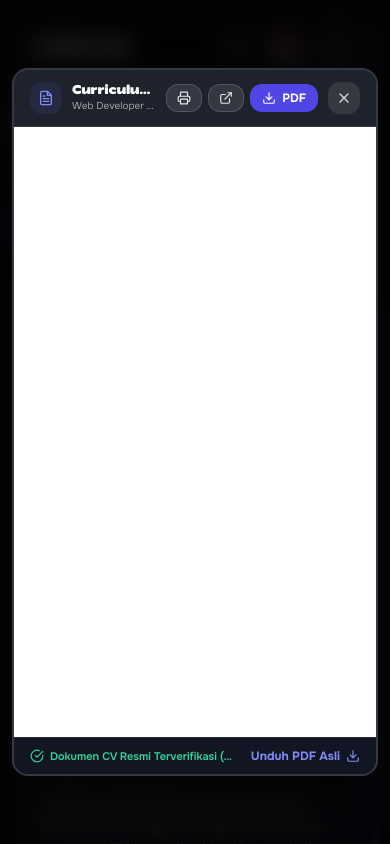
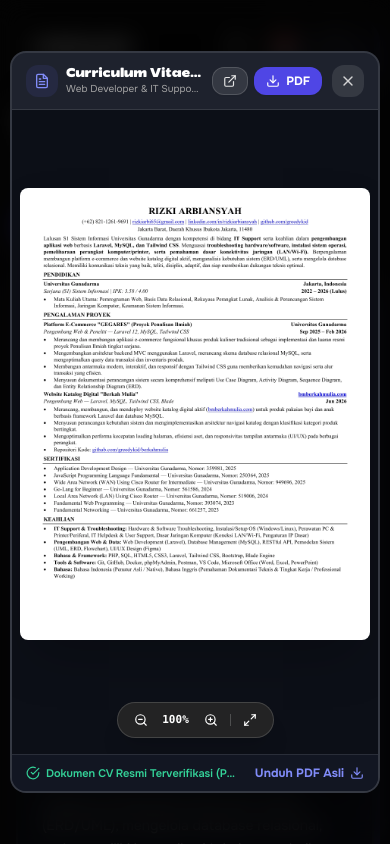
Before and after one commit to greedykid/portofolio-v3, a Next.js app: page /about in a window 390 px wide. Both pictures are taken after a click on the button "Unduh CV / Resume". Shown: the top 844 px of the page. Built offline with nearby package versions, Linux system fonts and the light colour scheme.

Commit message:
fix(resume): use high-res document viewer with zoom for 100% mobile compatibility

```diff
--- a/src/common/components/elements/ResumeModal.tsx
+++ b/src/common/components/elements/ResumeModal.tsx
@@ -1,7 +1,17 @@
 'use client';
 
 import { useEffect, useState } from 'react';
-import { FiX, FiDownload, FiPrinter, FiExternalLink, FiCheckCircle, FiFileText } from 'react-icons/fi';
+import {
+  FiX,
+  FiDownload,
+  FiPrinter,
+  FiExternalLink,
+  FiCheckCircle,
+  FiFileText,
+  FiZoomIn,
+  FiZoomOut,
+  FiMaximize2,
+} from 'react-icons/fi';
 import { PROFILE } from '@/common/constant/data';
 import { useLanguage } from '@/common/context/LanguageContext';
 
@@ -13,7 +23,10 @@ interface ResumeModalProps {
 export default function ResumeModal({ isOpen, onClose }: ResumeModalProps) {
   const { locale } = useLanguage();
   const [loading, setLoading] = useState(true);
+  const [zoom, setZoom] = useState(100);
   const pdfUrl = '/documents/CV_Rizki_Arbiansyah.pdf';
+  const previewWebp = '/documents/cv-preview.webp';
+  const previewPng = '/documents/cv-preview.png';
 
   useEffect(() => {
     const handleKeyDown = (e: KeyboardEvent) => {
@@ -25,6 +38,7 @@ export default function ResumeModal({ isOpen, onClose }: ResumeModalProps) {
       window.addEventListener('keydown', handleKeyDown);
       document.body.style.overflow = 'hidden';
       setLoading(true);
+      setZoom(100);
     }
     return () => {
       window.removeEventListener('keydown', handleKeyDown);
@@ -35,32 +49,26 @@ export default function ResumeModal({ isOpen, onClose }: ResumeModalProps) {
   if (!isOpen) return null;
 
   const handlePrint = () => {
-    const iframe = document.getElementById('resume-pdf-iframe') as HTMLIFrameElement | null;
-    if (iframe?.contentWindow) {
-      try {
-        iframe.contentWindow.focus();
-        iframe.contentWindow.print();
-        return;
-      } catch {
-        // Fallback if cross-origin or direct print blocked
-      }
-    }
     window.open(pdfUrl, '_blank');
   };
+
+  const handleZoomIn = () => setZoom((prev) => Math.min(prev + 20, 200));
+  const handleZoomOut = () => setZoom((prev) => Math.max(prev - 20, 60));
+  const handleResetZoom = () => setZoom(100);
 
   return (
     <div
       role="dialog"
       aria-modal="true"
-      className="fixed inset-0 z-[1000] flex items-center justify-center p-3 sm:p-5 md:p-6 bg-black/80 backdrop-blur-md transition-opacity animate-in fade-in duration-200"
+      className="fixed inset-0 z-[1000] flex items-center justify-center p-2.5 sm:p-5 md:p-6 bg-black/80 backdrop-blur-md transition-opacity animate-in fade-in duration-200"
       onClick={(e) => {
         if (e.target === e.currentTarget) onClose();
       }}
     >
-      <div className="relative flex flex-col w-full max-w-4xl h-[84vh] sm:h-[86vh] max-h-[900px] rounded-2xl sm:rounded-3xl border-2 border-neutral-300 dark:border-white/15 bg-white dark:bg-[#121622] shadow-2xl overflow-hidden animate-in zoom-in-95 duration-200 my-auto">
+      <div className="relative flex flex-col w-full max-w-4xl h-[88vh] sm:h-[86vh] max-h-[920px] rounded-2xl sm:rounded-3xl border-2 border-neutral-300 dark:border-white/15 bg-white dark:bg-[#121622] shadow-2xl overflow-hidden animate-in zoom-in-95 duration-200 my-auto">
         {/* Header Bar */}
-        <div className="flex items-center justify-between gap-3 px-4 sm:px-6 py-3 sm:py-3.5 border-b border-neutral-200 dark:border-white/10 bg-neutral-50/90 dark:bg-white/5 shrink-0">
-          <div className="flex items-center gap-2.5 sm:gap-3 min-w-0">
+        <div className="flex items-center justify-between gap-2.5 px-3.5 sm:px-6 py-3 sm:py-3.5 border-b border-neutral-200 dark:border-white/10 bg-neutral-50/90 dark:bg-white/5 shrink-0">
+          <div className="flex items-center gap-2 sm:gap-3 min-w-0">
             <div className="flex h-8 w-8 sm:h-9 sm:w-9 shrink-0 items-center justify-center rounded-xl bg-indigo-500/10 text-indigo-600 dark:text-indigo-400">
               <FiFileText className="h-4 w-4 sm:h-5 sm:w-5" />
             </div>
@@ -83,7 +91,7 @@ export default function ResumeModal({ isOpen, onClose }: ResumeModalProps) {
             <button
               onClick={handlePrint}
               title={locale === 'id' ? 'Cetak / Simpan PDF' : 'Print / Save PDF'}
-              className="inline-flex items-center gap-1.5 px-2.5 sm:px-3 py-1.5 rounded-xl border border-neutral-300 dark:border-white/15 bg-white dark:bg-white/10 text-neutral-700 dark:text-neutral-200 hover:text-primary hover:border-primary text-xs font-semibold transition-all cursor-pointer shadow-sm"
+              className="hidden sm:inline-flex items-center gap-1.5 px-2.5 sm:px-3 py-1.5 rounded-xl border border-neutral-300 dark:border-white/15 bg-white dark:bg-white/10 text-neutral-700 dark:text-neutral-200 hover:text-primary hover:border-primary text-xs font-semibold transition-all cursor-pointer shadow-sm"
             >
               <FiPrinter className="h-3.5 w-3.5" />
               <span className="hidden md:inline">{locale === 'id' ? 'Cetak' : 'Print'}</span>
@@ -97,7 +105,7 @@ export default function ResumeModal({ isOpen, onClose }: ResumeModalProps) {
               className="inline-flex items-center gap-1.5 px-2.5 sm:px-3 py-1.5 rounded-xl border border-neutral-300 dark:border-white/15 bg-white dark:bg-white/10 text-neutral-700 dark:text-neutral-200 hover:text-primary hover:border-primary text-xs font-semibold transition-all cursor-pointer shadow-sm"
             >
               <FiExternalLink className="h-3.5 w-3.5" />
-              <span className="hidden md:inline">{locale === 'id' ? 'Tab Baru' : 'New Tab'}</span>
+              <span className="hidden sm:inline">{locale === 'id' ? 'Tab Baru' : 'New Tab'}</span>
             </a>
 
             <a
@@ -121,28 +129,68 @@ export default function ResumeModal({ isOpen, onClose }: ResumeModalProps) {
           </div>
         </div>
 
-        {/* Modal Body - PDF Document Preview */}
-        <div className="relative flex-1 w-full bg-neutral-100 dark:bg-[#0c0f17] flex flex-col overflow-hidden min-h-0">
+        {/* Modal Body - High Resolution Document Preview */}
+        <div className="relative flex-1 w-full bg-neutral-100/90 dark:bg-[#0c0f17] overflow-y-auto overflow-x-auto flex flex-col items-center min-h-0 p-2 sm:p-5">
           {loading && (
             <div className="absolute inset-0 flex flex-col items-center justify-center gap-2.5 bg-neutral-100 dark:bg-[#0c0f17] z-10 p-4 text-center">
               <div className="h-8 w-8 rounded-full border-3 border-indigo-600 border-t-transparent animate-spin" />
               <p className="text-xs sm:text-sm text-neutral-600 dark:text-neutral-400 font-medium">
-                {locale === 'id' ? 'Memuat Pratinjau Dokumen PDF...' : 'Loading PDF Document Preview...'}
+                {locale === 'id' ? 'Memuat Pratinjau Dokumen CV...' : 'Loading CV Document Preview...'}
               </p>
             </div>
           )}
 
-          <iframe
-            id="resume-pdf-iframe"
-            src={`${pdfUrl}#toolbar=1&navpanes=0&view=FitH`}
-            title={`Curriculum Vitae — ${PROFILE.name}`}
-            className="w-full h-full flex-1 border-0"
-            onLoad={() => setLoading(false)}
-          />
+          {/* Document Sheet Display */}
+          <div
+            className="transition-all duration-150 ease-out origin-top mx-auto my-auto flex items-center justify-center w-full"
+            style={{ maxWidth: zoom <= 100 ? `${zoom * 7.5}px` : `${zoom * 8.5}px` }}
+          >
+            <picture className="w-full block">
+              <source srcSet={previewWebp} type="image/webp" />
+              <img
+                src={previewPng}
+                alt={`Curriculum Vitae — ${PROFILE.name}`}
+                width={1836}
+                height={2376}
+                className="w-full h-auto rounded-lg sm:rounded-xl shadow-2xl border border-neutral-300/80 dark:border-white/10 bg-white select-none pointer-events-auto"
+                onLoad={() => setLoading(false)}
+                loading="eager"
+              />
+            </picture>
+          </div>
+
+          {/* Floating Zoom Bar for Mobile & Desktop */}
+          <div className="sticky bottom-2 z-20 flex items-center gap-1.5 px-3 py-1.5 rounded-full bg-neutral-900/90 dark:bg-neutral-800/90 text-white backdrop-blur-md shadow-xl border border-white/15 text-xs font-mono select-none">
+            <button
+              onClick={handleZoomOut}
+              disabled={zoom <= 60}
+              aria-label="Zoom out"
+              className="p-1 rounded-full hover:bg-white/20 disabled:opacity-30 transition-colors cursor-pointer"
+            >
+              <FiZoomOut className="h-3.5 w-3.5" />
+            </button>
+            <span className="w-9 text-center text-[11px] font-bold">{zoom}%</span>
+            <button
+              onClick={handleZoomIn}
+              disabled={zoom >= 200}
+              aria-label="Zoom in"
+              className="p-1 rounded-full hover:bg-white/20 disabled:opacity-30 transition-colors cursor-pointer"
+            >
+              <FiZoomIn className="h-3.5 w-3.5" />
+            </button>
+            <div className="w-px h-3 bg-white/20 mx-0.5" />
+            <button
+              onClick={handleResetZoom}
+              title={locale === 'id' ? 'Sesuaikan Ukuran' : 'Fit to Screen'}
+              className="p-1 rounded-full hover:bg-white/20 transition-colors cursor-pointer"
+            >
+              <FiMaximize2 className="h-3.5 w-3.5" />
+            </button>
+          </div>
         </div>
 
         {/* Modal Footer */}
-        <div className="flex items-center justify-between gap-3 px-4 sm:px-6 py-2.5 sm:py-3 border-t border-neutral-200 dark:border-white/10 bg-neutral-50 dark:bg-[#121622] text-xs shrink-0">
+        <div className="flex items-center justify-between gap-3 px-3.5 sm:px-6 py-2.5 sm:py-3 border-t border-neutral-200 dark:border-white/10 bg-neutral-50 dark:bg-[#121622] text-xs shrink-0">
           <span className="flex items-center gap-1.5 text-emerald-600 dark:text-emerald-400 font-semibold text-[11px] sm:text-xs truncate">
             <FiCheckCircle className="h-3.5 w-3.5 shrink-0" />
             <span className="truncate">
```
Also changed, not shown: public/documents/cv-preview.png (added), public/documents/cv-preview.webp (added).
